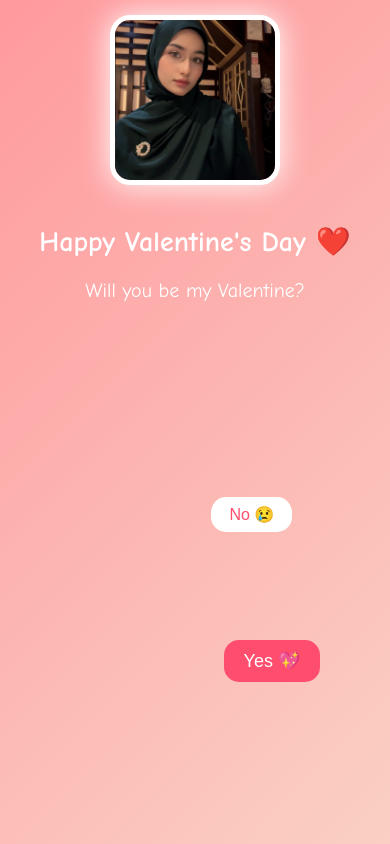
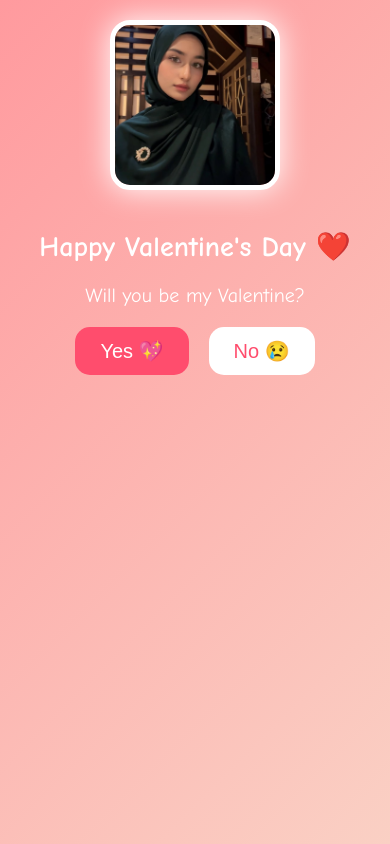
Before and after one commit to mohamedibrahimhasan21-dotcom/Propose-Babymaa-Valentine, a plain HTML site: page index.html in a window 390 px wide. Drawn offline with Linux system fonts and the light colour scheme.

Commit message:
Update style.css

```diff
--- a/style.css
+++ b/style.css
@@ -5,14 +5,12 @@ body {
   font-family: 'Comic Sans MS', cursive;
   background: linear-gradient(135deg, #ff9a9e, #fad0c4);
   min-height: 100vh;
-  overflow: hidden;
-  position: relative;
   display: flex;
   flex-direction: column;
   align-items: center;
 }
 
-/* ---------- Photo at top center ---------- */
+/* ---------- Image ---------- */
 .her-photo {
   width: 220px;
   height: 220px;
@@ -21,15 +19,13 @@ body {
   border: 5px solid white;
   box-shadow: 0 0 30px white;
   margin-top: 20px;
-  z-index: 10;
 }
 
 /* ---------- Container ---------- */
 .container {
   text-align: center;
-  margin-top: 20px; /* distance from image */
-  position: relative;
-  z-index: 5;
+  margin-top: 20px;
+  padding: 0 15px;
 }
 
 /* ---------- Headings ---------- */
@@ -51,9 +47,8 @@ button {
   border: none;
   border-radius: 15px;
   cursor: pointer;
-  position: absolute;
+  font-size: 22px;
   transition: 0.3s;
-  z-index: 5;
 }
 
 button:active {
@@ -63,33 +58,45 @@ button:active {
 .yes {
   background: #ff4d6d;
   color: white;
-  font-size: 22px;
 }
 
 .no {
   background: white;
   color: #ff4d6d;
-  font-size: 20px;
 }
 
-/* For final YES button */
+/* ---------- Button Row ---------- */
+.button-row {
+  display: flex;
+  justify-content: center;
+  gap: 20px;
+  flex-wrap: wrap;
+}
+
+/* ---------- No button progressive sizes ---------- */
+.no.small { font-size: 18px; padding: 12px 25px; }
+.no.smaller { font-size: 16px; padding: 10px 20px; }
+.no.tiniest { font-size: 14px; padding: 8px 18px; }
+
+/* Final Yes button */
 button.huge {
   font-size: 80px;
   padding: 25px 50px;
-  position: relative;
 }
 
-/* ---------- Mobile Adjustments ---------- */
-@media (max-width: 768px) {
+/* ---------- Mobile ---------- */
+@media (max-width: 600px) {
   .her-photo {
     width: 160px;
     height: 160px;
-    margin-top: 15px;
   }
 
   h1 { font-size: 28px; }
   .question { font-size: 20px; }
-  .yes { font-size: 18px; padding: 10px 20px; }
-  .no { font-size: 16px; padding: 8px 18px; }
-  button.huge { font-size: 50px; padding: 15px 35px; }
+
+  button { font-size: 20px; padding: 12px 25px; }
+  .no.small { font-size: 18px; padding: 10px 20px; }
+  .no.smaller { font-size: 16px; padding: 8px 18px; }
+  .no.tiniest { font-size: 14px; padding: 6px 15px; }
+  button.huge { font-size: 50px; padding: 20px 40px; }
 }
```
